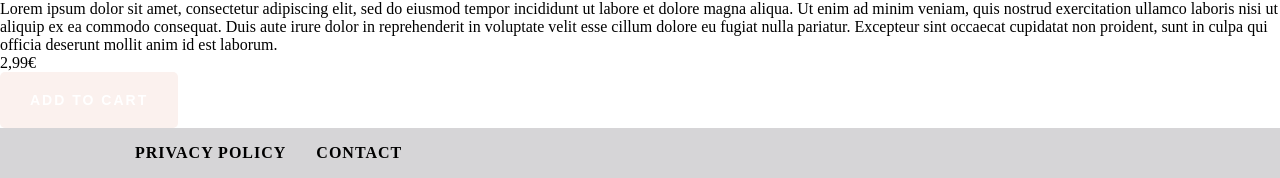
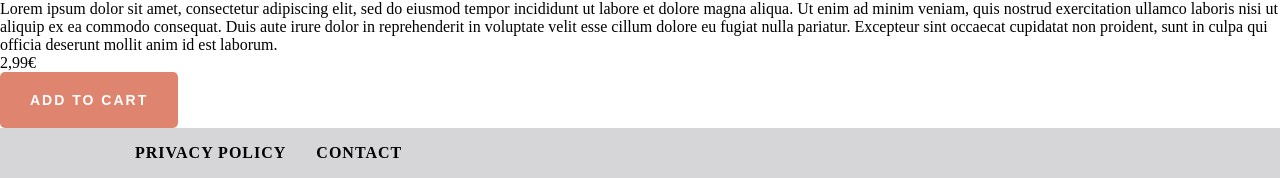
Before and after one commit to anjavojta1993/next-ecommerce-store, a Next.js app: page /products/1 in a window 1280 px wide. Shown: the part 434-612 px from the top of the page. Built offline with nearby package versions, Linux system fonts and the light colour scheme; a web font is replaced by a local one.

Commit message:
Add hero background product overview

```diff
--- a/pages/products/[productId].js
+++ b/pages/products/[productId].js
@@ -1,12 +1,12 @@
 import { css } from '@emotion/react';
 import Head from 'next/head';
 import Layout from '../../components/Layout';
-import { darkBrown, lightRose } from '../../pages/_app';
+import { darkBrown, rose } from '../../pages/_app';
 import { addQuantityByProductId, parseCookieValue } from '../../util/cookies';
 
 const buttonStyles = css`
   color: white;
-  background-color: ${lightRose};
+  background-color: ${rose};
   font-size: 14px;
   font-weight: 900;
   border: none;
```
Also changed, not shown: 1 other file (tests, documents, lock files or other folders).
